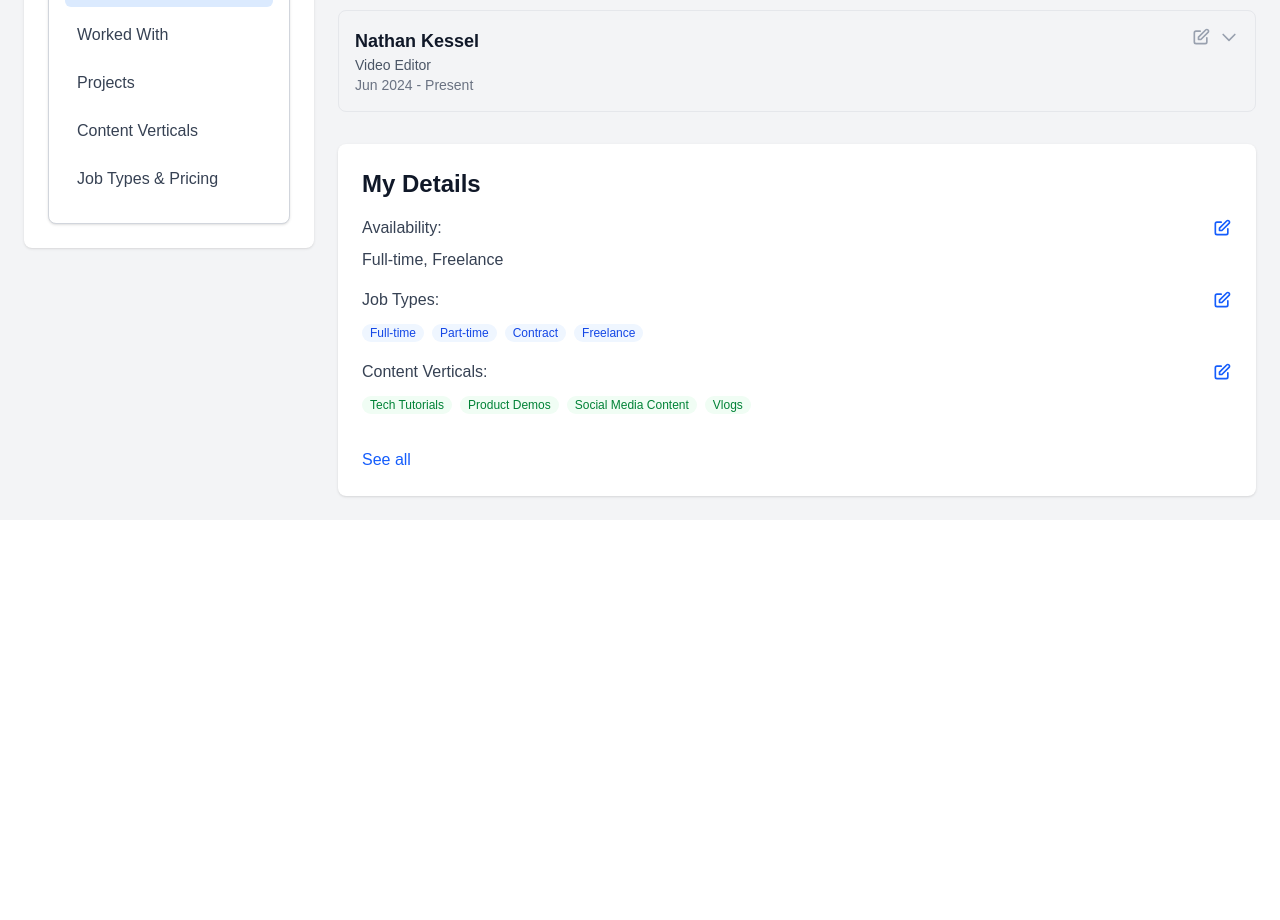
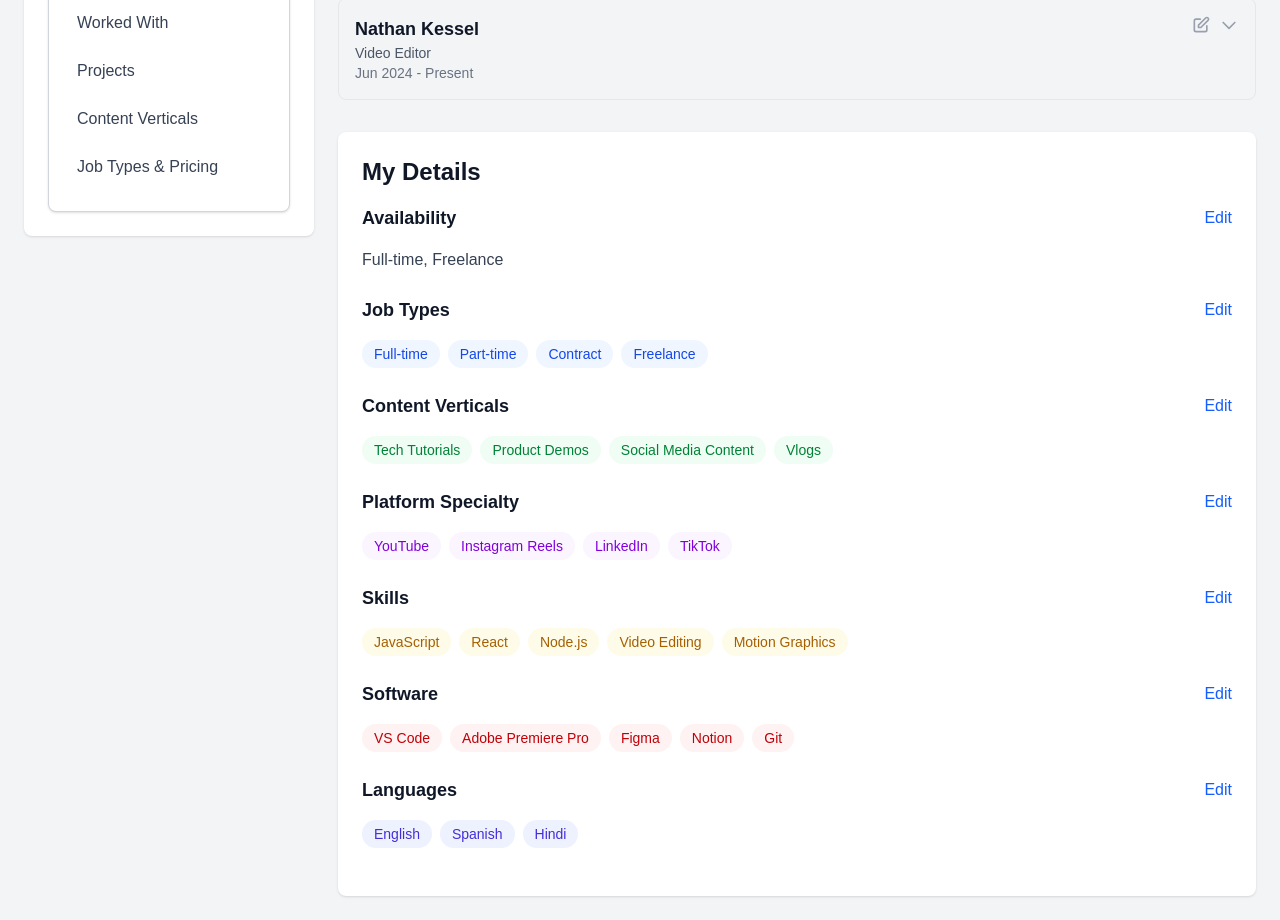
Before and after one commit to yeshu10/rosterprofile, a Next.js app: page /profile/1 in a window 1280 px wide. Shown: the part 620-1540 px from the top of the page. Before the commit the page ends 1140 px from the top, so only its background shows below. Built offline with nearby package versions, Linux system fonts and the light colour scheme.

Commit message:
fixed ui

```diff
--- a/src/app/layout.tsx
+++ b/src/app/layout.tsx
@@ -1,38 +1,6 @@
-// import type { Metadata } from "next";
-// import { Inter } from "next/font/google";
-// import "./globals.css";
-// import { ThemeProvider } from "@/context/ThemeContext";
-// import Navbar from "@/components/Navbar";
-
-// const inter = Inter({ subsets: ["latin"] });
-
-// export const metadata: Metadata = {
-//   title: "Roster Profile",
-//   description: "Generated by create next app",
-// };
-
-// export default function RootLayout({
-//   children,
-// }: Readonly<{
-//   children: React.ReactNode;
-// }>) {
-//   return (
-//     <html lang="en">
-//       <body className={inter.className}>
-//         <ThemeProvider>
-//           <Navbar />
-//           <main className="min-h-screen bg-gray-100 dark:bg-gray-900 text-gray-900 dark:text-gray-100 transition-colors duration-300">
-//             {children}
-//           </main>
-//         </ThemeProvider>
-//       </body>
-//     </html>
-//   );
-// }
 import type { Metadata } from "next";
 import { Inter } from "next/font/google";
 import "./globals.css";
-import { ThemeProvider } from "@/context/ThemeContext";
 import Navbar from "@/components/Navbar";
 
 const inter = Inter({ subsets: ["latin"] });
@@ -50,12 +18,10 @@ export default function RootLayout({
   return (
     <html lang="en" className={inter.className}>
       <body>
-        <ThemeProvider>
-          <Navbar />
-          <main className="min-h-screen bg-gray-100 dark:bg-gray-900 text-gray-900 dark:text-gray-100 transition-colors duration-300">
-            {children}
-          </main>
-        </ThemeProvider>
+        <Navbar />
+        <main className="min-h-screen bg-gray-100 text-gray-900">
+          {children}
+        </main>
       </body>
     </html>
   );
--- a/src/app/submit/page.tsx
+++ b/src/app/submit/page.tsx
@@ -1,25 +1,15 @@
 "use client";
 
-import { useState, FormEvent, useEffect } from "react";
+import { useState, FormEvent } from "react";
 import { useRouter } from "next/navigation";
 import { PortfolioParseResponse, ProfileCreateResponse } from "@/types";
-import { useTheme } from '@/context/ThemeContext';
 
-// Assuming the parse endpoint returns data like { success: boolean, data?: ExtractedData }
-// Assuming the create endpoint returns data like { success: boolean, username?: string, message?: string }
 
 export default function SubmitPortfolio() {
   const [url, setUrl] = useState("");
   const [loading, setLoading] = useState(false);
   const [error, setError] = useState("");
   const router = useRouter();
-  const { theme } = useTheme();
-
-  useEffect(() => {
-    console.log('Current theme from useTheme:', theme);
-    const htmlElement = document.documentElement;
-    console.log('HTML element has dark class:', htmlElement.classList.contains('dark'));
-  }, [theme]);
 
   const handleSubmit = async (e: FormEvent<HTMLFormElement>) => {
     e.preventDefault();
--- a/src/components/ProfileAbout.tsx
+++ b/src/components/ProfileAbout.tsx
@@ -3,19 +3,22 @@
 import type { BasicInfo } from '@/types';
 
 interface ProfileAboutProps {
-  basicInfo: BasicInfo;
+  basicInfo: {
+    intro: string;
+    aboutMe?: string;
+  };
 }
 
 export default function ProfileAbout({ basicInfo }: ProfileAboutProps) {
   const { intro, aboutMe } = basicInfo;
 
   return (
-    <div id="about" className="bg-white text-gray-900 dark:bg-gray-800 dark:text-gray-100 rounded-lg shadow p-6 transition-colors duration-300">
-      {/* About Me */}
-      <h2 className="text-2xl font-bold text-gray-900 dark:text-white mb-4">About Me</h2>
-      <p className="text-gray-700 dark:text-gray-300 mb-4">{intro}</p>
-      {aboutMe && <p className="text-gray-700 dark:text-gray-300 mb-6">{aboutMe}</p>}
-
+    <div id="about" className="bg-white text-gray-900 rounded-lg shadow p-6">
+      <div className="space-y-4">
+        <h2 className="text-2xl font-bold text-gray-900 mb-4">About Me</h2>
+        <p className="text-gray-700 mb-4">{intro}</p>
+        {aboutMe && <p className="text-gray-700 mb-6">{aboutMe}</p>}
       </div>
+    </div>
   );
 }
--- a/src/components/ProfileDetails.tsx
+++ b/src/components/ProfileDetails.tsx
@@ -102,64 +102,112 @@ export default function ProfileDetails({ myDetails, onUpdateDetails }: ProfileDe
     setShowAllDetails(prev => !prev);
   };
 
-  const handleAddItem = (type: string, value: string) => {
-    if (value.trim() && onUpdateDetails) {
-      const updatedDetails = { ...myDetails };
-      switch (type) {
-        case 'jobType':
-          updatedDetails.jobTypes = [...(myDetails.jobTypes || []), value.trim()];
-          setNewJobType('');
-          break;
-        case 'content':
-          updatedDetails.contentVerticals = [...(myDetails.contentVerticals || []), value.trim()];
-          setNewContent('');
-          break;
-        case 'platform':
-          updatedDetails.platformSpecialty = [...(myDetails.platformSpecialty || []), value.trim()];
-          setNewPlatform('');
-          break;
-        case 'skill':
-          updatedDetails.skills = [...(myDetails.skills || []), value.trim()];
-          setNewSkill('');
-          break;
-        case 'software':
-          updatedDetails.software = [...(myDetails.software || []), value.trim()];
-          setNewSoftware('');
-          break;
-        case 'language':
-          updatedDetails.languages = [...(myDetails.languages || []), value.trim()];
-          setNewLanguage('');
-          break;
-      }
+  const handleAddJobType = (item: string) => {
+    if (!onUpdateDetails) return;
+    const updatedDetails = {
+      ...myDetails,
+      jobTypes: [...myDetails.jobTypes, item]
+    };
     onUpdateDetails(updatedDetails);
-    }
   };
 
-  const handleRemoveItem = (type: string, valueToRemove: string) => {
-    if (onUpdateDetails) {
-      const updatedDetails = { ...myDetails };
-      switch (type) {
-        case 'jobType':
-          updatedDetails.jobTypes = (myDetails.jobTypes || []).filter(item => item !== valueToRemove);
-          break;
-        case 'content':
-          updatedDetails.contentVerticals = (myDetails.contentVerticals || []).filter(item => item !== valueToRemove);
-          break;
-        case 'platform':
-          updatedDetails.platformSpecialty = (myDetails.platformSpecialty || []).filter(item => item !== valueToRemove);
-          break;
-        case 'skill':
-          updatedDetails.skills = (myDetails.skills || []).filter(item => item !== valueToRemove);
-          break;
-        case 'software':
-          updatedDetails.software = (myDetails.software || []).filter(item => item !== valueToRemove);
-          break;
-        case 'language':
-          updatedDetails.languages = (myDetails.languages || []).filter(item => item !== valueToRemove);
-          break;
-      }
+  const handleRemoveJobType = (index: number) => {
+    if (!onUpdateDetails) return;
+    const updatedDetails = {
+      ...myDetails,
+      jobTypes: myDetails.jobTypes.filter((_, i) => i !== index)
+    };
     onUpdateDetails(updatedDetails);
-    }
+  };
+
+  const handleAddContent = (item: string) => {
+    if (!onUpdateDetails) return;
+    const updatedDetails = {
+      ...myDetails,
+      contentVerticals: [...myDetails.contentVerticals, item]
+    };
+    onUpdateDetails(updatedDetails);
+  };
+
+  const handleRemoveContent = (index: number) => {
+    if (!onUpdateDetails) return;
+    const updatedDetails = {
+      ...myDetails,
+      contentVerticals: myDetails.contentVerticals.filter((_, i) => i !== index)
+    };
+    onUpdateDetails(updatedDetails);
+  };
+
+  const handleAddPlatform = (item: string) => {
+    if (!onUpdateDetails) return;
+    const updatedDetails = {
+      ...myDetails,
+      platformSpecialty: [...myDetails.platformSpecialty, item]
+    };
+    onUpdateDetails(updatedDetails);
+  };
+
+  const handleRemovePlatform = (index: number) => {
+    if (!onUpdateDetails) return;
+    const updatedDetails = {
+      ...myDetails,
+      platformSpecialty: myDetails.platformSpecialty.filter((_, i) => i !== index)
+    };
+    onUpdateDetails(updatedDetails);
+  };
+
+  const handleAddSkill = (item: string) => {
+    if (!onUpdateDetails) return;
+    const updatedDetails = {
+      ...myDetails,
+      skills: [...myDetails.skills, item]
+    };
+    onUpdateDetails(updatedDetails);
+  };
+
+  const handleRemoveSkill = (index: number) => {
+    if (!onUpdateDetails) return;
+    const updatedDetails = {
+      ...myDetails,
+      skills: myDetails.skills.filter((_, i) => i !== index)
+    };
+    onUpdateDetails(updatedDetails);
+  };
+
+  const handleAddSoftware = (item: string) => {
+    if (!onUpdateDetails) return;
+    const updatedDetails = {
+      ...myDetails,
+      software: [...myDetails.software, item]
+    };
+    onUpdateDetails(updatedDetails);
+  };
+
+  const handleRemoveSoftware = (index: number) => {
+    if (!onUpdateDetails) return;
+    const updatedDetails = {
+      ...myDetails,
+      software: myDetails.software.filter((_, i) => i !== index)
+    };
+    onUpdateDetails(updatedDetails);
+  };
+
+  const handleAddLanguage = (item: string) => {
+    if (!onUpdateDetails) return;
+    const updatedDetails = {
+      ...myDetails,
+      languages: [...myDetails.languages, item]
+    };
+    onUpdateDetails(updatedDetails);
+  };
+
+  const handleRemoveLanguage = (index: number) => {
+    if (!onUpdateDetails) return;
+    const updatedDetails = {
+      ...myDetails,
+      languages: myDetails.languages.filter((_, i) => i !== index)
+    };
+    onUpdateDetails(updatedDetails);
   };
 
   const handleAvailabilityChange = (value: string) => {
@@ -174,215 +222,216 @@ export default function ProfileDetails({ myDetails, onUpdateDetails }: ProfileDe
 
   const renderEditableSection = (
     title: string,
-    items: string[] | undefined,
+    items: string[],
+    colorClasses: { bg: string; text: string },
+    onAdd: (item: string) => void,
+    onRemove: (index: number) => void,
     isEditing: boolean,
     setIsEditing: (value: boolean) => void,
-    newValue: string,
-    setNewValue: (value: string) => void,
-    type: string,
-    ref: React.RefObject<HTMLDivElement | null>,
-    bgColor: string,
-    textColor: string
+    newItem: string,
+    setNewItem: (value: string) => void,
+    ref: React.RefObject<HTMLDivElement | null>
   ) => {
-    if (!items || items.length === 0) return null;
-
     return (
-      <div ref={ref}>
-        <div className="flex justify-between items-center mb-2">
-          <span className="font-medium">{title}:</span>
+      <div className="mb-6">
+        <div className="flex items-center justify-between mb-4">
+          <h3 className="text-lg font-semibold text-gray-900">{title}</h3>
           <button
             onClick={() => setIsEditing(!isEditing)}
-            className="text-blue-600 dark:text-blue-400 hover:text-blue-800 dark:hover:text-blue-300"
+            className="text-blue-600 hover:text-blue-800"
           >
-            <svg xmlns="http://www.w3.org/2000/svg" className="h-5 w-5" fill="none" viewBox="0 0 24 24" stroke="currentColor">
-              <path strokeLinecap="round" strokeLinejoin="round" strokeWidth={2} d="M11 5H6a2 2 0 00-2 2v11a2 2 0 002 2h11a2 2 0 002-2v-5m-1.414-9.414a2 2 0 112.828 2.828L11.828 15H9v-2.828l8.586-8.586z" />
-            </svg>
+            {isEditing ? 'Done' : 'Edit'}
           </button>
         </div>
-        <div className="flex flex-wrap gap-2">
-          {items.map(item => (
-            <div key={item} className="relative group">
-              <span className={`${bgColor} ${textColor} text-xs font-medium px-2 py-0.5 rounded-full`}>
+        <div ref={ref} className="flex flex-wrap gap-2">
+          {items.map((item, index) => (
+            <div
+              key={index}
+              className={`${colorClasses.bg} ${colorClasses.text} px-3 py-1 rounded-full text-sm flex items-center group`}
+            >
               {item}
-              </span>
               {isEditing && (
                 <button
-                  onClick={() => handleRemoveItem(type, item)}
-                  className="absolute -top-1 -right-1 bg-gray-200 text-gray-600 rounded-full p-0.5 opacity-0 group-hover:opacity-100 transition-opacity hover:bg-gray-300 dark:bg-gray-700 dark:text-gray-300 dark:hover:bg-gray-600"
+                  onClick={() => onRemove(index)}
+                  className="ml-2 text-gray-600 hover:text-gray-800 transition-opacity hover:bg-gray-300"
                 >
-                  <svg xmlns="http://www.w3.org/2000/svg" className="h-3 w-3" fill="none" viewBox="0 0 24 24" stroke="currentColor">
-                    <path strokeLinecap="round" strokeLinejoin="round" strokeWidth={2} d="M6 18L18 6M6 6l12 12" />
-                  </svg>
+                  ×
                 </button>
               )}
             </div>
           ))}
-        </div>
           {isEditing && (
-          <div className="mt-2 flex gap-2">
+            <div className="flex items-center gap-2">
               <input
                 type="text"
-              value={newValue}
-              onChange={(e) => setNewValue(e.target.value)}
+                value={newItem}
+                onChange={(e) => setNewItem(e.target.value)}
                 onKeyDown={(e) => {
                   if (e.key === 'Enter') {
                     e.preventDefault();
-                  handleAddItem(type, newValue);
+                    if (newItem.trim()) {
+                      onAdd(newItem.trim());
+                      setNewItem('');
+                    }
                   }
                 }}
-              placeholder={`Add new ${title.toLowerCase()}`}
-              className="flex-grow max-w-xs rounded-full border-gray-300 dark:border-gray-600 shadow-sm focus:border-blue-500 focus:ring-blue-500 dark:bg-gray-700 dark:text-white text-sm"
+                placeholder={`Add ${title.toLowerCase()}`}
+                className="flex-grow max-w-xs rounded-full border-gray-300 shadow-sm focus:border-blue-500 focus:ring-blue-500 text-sm"
               />
               <button
-              onClick={() => handleAddItem(type, newValue)}
-              className="inline-flex items-center px-3 py-1.5 border border-transparent text-sm leading-4 font-medium rounded-full text-white bg-blue-600 hover:bg-blue-700 focus:outline-none focus:ring-2 focus:ring-offset-2 focus:ring-blue-500"
+                onClick={() => {
+                  if (newItem.trim()) {
+                    onAdd(newItem.trim());
+                    setNewItem('');
+                  }
+                }}
+                className="bg-blue-500 text-white px-3 py-1.5 rounded-full hover:bg-blue-600 transition-colors"
               >
-              <svg xmlns="http://www.w3.org/2000/svg" className="h-4 w-4 mr-1" fill="none" viewBox="0 0 24 24" stroke="currentColor">
-                <path strokeLinecap="round" strokeLinejoin="round" strokeWidth={2} d="M12 4v16m8-8H4" />
-              </svg>
-              Add
+                +
               </button>
             </div>
           )}
+        </div>
       </div>
     );
   };
 
   return (
-    <div id="details" className="mt-8 bg-white text-gray-900 dark:bg-gray-800 dark:text-gray-100 rounded-lg shadow p-6 transition-colors duration-300">
-      <h2 className="text-2xl font-bold text-gray-900 dark:text-white mb-4">My Details</h2>
-      {myDetails && (
-        <div className="space-y-4 text-gray-700 dark:text-gray-300">
+    <div id="details" className="mt-8 bg-white text-gray-900 rounded-lg shadow p-6">
+      <h2 className="text-2xl font-bold text-gray-900 mb-4">My Details</h2>
+      <div className="space-y-4 text-gray-700">
         {/* Availability */}
-          <div ref={availabilityRef} className="relative">
-            <div className="flex justify-between items-center mb-2">
-              <span className="font-medium">Availability:</span>
+        <div className="mb-6">
+          <div className="flex items-center justify-between mb-4">
+            <h3 className="text-lg font-semibold text-gray-900">Availability</h3>
             <button
               onClick={() => setIsEditingAvailability(!isEditingAvailability)}
-                className="text-blue-600 dark:text-blue-400 hover:text-blue-800 dark:hover:text-blue-300"
+              className="text-blue-600 hover:text-blue-800"
             >
-                <svg xmlns="http://www.w3.org/2000/svg" className="h-5 w-5" fill="none" viewBox="0 0 24 24" stroke="currentColor">
-                  <path strokeLinecap="round" strokeLinejoin="round" strokeWidth={2} d="M11 5H6a2 2 0 00-2 2v11a2 2 0 002 2h11a2 2 0 002-2v-5m-1.414-9.414a2 2 0 112.828 2.828L11.828 15H9v-2.828l8.586-8.586z" />
-                </svg>
+              {isEditingAvailability ? 'Done' : 'Edit'}
             </button>
           </div>
-            {!isEditingAvailability ? (
-              <p>{myDetails.availability}</p>
-            ) : (
-              <div className="relative">
+          <div ref={availabilityRef} className="relative">
+            {isEditingAvailability ? (
               <select
                 value={myDetails.availability}
                 onChange={(e) => handleAvailabilityChange(e.target.value)}
-                  className="w-64 rounded-lg border-gray-300 dark:border-gray-600 shadow-sm focus:border-blue-500 focus:ring-blue-500 dark:bg-gray-700 dark:text-white text-sm"
+                className="w-64 rounded-lg border-gray-300 shadow-sm focus:border-blue-500 focus:ring-blue-500 text-sm"
               >
-                  {AVAILABILITY_OPTIONS.map(option => (
+                {AVAILABILITY_OPTIONS.map((option) => (
                   <option key={option} value={option}>
                     {option}
                   </option>
                 ))}
               </select>
+            ) : (
+              <div className="text-gray-700">{myDetails.availability}</div>
+            )}
           </div>
-            )}
         </div>
 
         {/* Job Types */}
         {renderEditableSection(
           'Job Types',
           myDetails.jobTypes,
+          {
+            bg: 'bg-blue-50',
+            text: 'text-blue-700'
+          },
+          handleAddJobType,
+          handleRemoveJobType,
           isEditingJobTypes,
           setIsEditingJobTypes,
           newJobType,
           setNewJobType,
-            'jobType',
-            jobTypesRef,
-            'bg-blue-50 text-blue-700 dark:bg-blue-900/30 dark:text-blue-300',
-            'text-blue-700 dark:text-blue-300'
+          jobTypesRef
         )}
 
         {/* Content Verticals */}
         {renderEditableSection(
           'Content Verticals',
           myDetails.contentVerticals,
+          {
+            bg: 'bg-green-50',
+            text: 'text-green-700'
+          },
+          handleAddContent,
+          handleRemoveContent,
           isEditingContent,
           setIsEditingContent,
           newContent,
           setNewContent,
-            'content',
-            contentRef,
-            'bg-green-50 text-green-700 dark:bg-green-900/30 dark:text-green-300',
-            'text-green-700 dark:text-green-300'
+          contentRef
         )}
 
-          {/* Collapsible details */}
-          {showAllDetails && (
-            <div className="space-y-4">
         {/* Platform Specialty */}
         {renderEditableSection(
           'Platform Specialty',
           myDetails.platformSpecialty,
+          {
+            bg: 'bg-purple-50',
+            text: 'text-purple-700'
+          },
+          handleAddPlatform,
+          handleRemovePlatform,
           isEditingPlatform,
           setIsEditingPlatform,
           newPlatform,
           setNewPlatform,
-                'platform',
-                platformRef,
-                'bg-purple-50 text-purple-700 dark:bg-purple-900/30 dark:text-purple-300',
-                'text-purple-700 dark:text-purple-300'
+          platformRef
         )}
 
         {/* Skills */}
         {renderEditableSection(
           'Skills',
           myDetails.skills,
+          {
+            bg: 'bg-yellow-50',
+            text: 'text-yellow-700'
+          },
+          handleAddSkill,
+          handleRemoveSkill,
           isEditingSkills,
           setIsEditingSkills,
           newSkill,
           setNewSkill,
-                'skill',
-                skillsRef,
-                'bg-yellow-50 text-yellow-700 dark:bg-yellow-900/30 dark:text-yellow-300',
-                'text-yellow-700 dark:text-yellow-300'
+          skillsRef
         )}
 
         {/* Software */}
         {renderEditableSection(
-                'Softwares',
+          'Software',
           myDetails.software,
+          {
+            bg: 'bg-red-50',
+            text: 'text-red-700'
+          },
+          handleAddSoftware,
+          handleRemoveSoftware,
           isEditingSoftware,
           setIsEditingSoftware,
           newSoftware,
           setNewSoftware,
-                'software',
-                softwareRef,
-                'bg-red-50 text-red-700 dark:bg-red-900/30 dark:text-red-300',
-                'text-red-700 dark:text-red-300'
+          softwareRef
         )}
 
         {/* Languages */}
         {renderEditableSection(
           'Languages',
           myDetails.languages,
+          {
+            bg: 'bg-indigo-50',
+            text: 'text-indigo-700'
+          },
+          handleAddLanguage,
+          handleRemoveLanguage,
           isEditingLanguages,
           setIsEditingLanguages,
           newLanguage,
           setNewLanguage,
-                'language',
-                languagesRef,
-                'bg-indigo-50 text-indigo-700 dark:bg-indigo-900/30 dark:text-indigo-300',
-                'text-indigo-700 dark:text-indigo-300'
+          languagesRef
         )}
       </div>
-          )}
-
-          {/* Toggle button */}
-          <button
-            onClick={toggleShowAllDetails}
-            className="text-blue-600 dark:text-blue-400 hover:underline mt-4"
-          >
-            {showAllDetails ? 'Show less' : 'See all'}
-          </button>
-        </div>
-      )}
     </div>
   );
 }
--- a/src/context/ThemeContext.tsx
+++ /dev/null
@@ -1,58 +0,0 @@
-"use client";
-
-import React, { createContext, useState, useContext, useEffect } from "react";
-
-interface ThemeContextType {
-  theme: "light" | "dark";
-  toggleTheme: () => void;
-}
-
-const ThemeContext = createContext<ThemeContextType | undefined>(undefined);
-
-export const ThemeProvider: React.FC<{ children: React.ReactNode }> = ({ children }) => {
-  const [theme, setTheme] = useState<"light" | "dark">(() => {
-    if (typeof window !== "undefined") {
-      const storedTheme = localStorage.getItem("theme") as "light" | "dark" | null;
-      if (storedTheme) return storedTheme;
-    }
-    return "light";
-  });
-
-  // Ensure the 'dark' class is applied/removed when theme changes
-  useEffect(() => {
-    console.log(`Applying theme: ${theme}`);
-    const root = document.documentElement;
-
-    // Explicitly remove and then add the class
-    root.classList.remove("light", "dark"); // Remove both just in case
-
-    if (theme === "dark") {
-      root.classList.add("dark");
-    } else {
-      // Optionally add 'light' class, though Tailwind doesn't require it for light mode
-      // root.classList.add("light");
-    }
-
-    console.log(`HTML element now has dark class: ${root.classList.contains('dark')}`); // Log after modification
-
-    localStorage.setItem("theme", theme);
-  }, [theme]);
-
-  const toggleTheme = () => {
-    setTheme((prev) => (prev === "light" ? "dark" : "light"));
-  };
-
-  return (
-    <ThemeContext.Provider value={{ theme, toggleTheme }}>
-      {children}
-    </ThemeContext.Provider>
-  );
-};
-
-export const useTheme = () => {
-  const context = useContext(ThemeContext);
-  if (!context) {
-    throw new Error("useTheme must be used within a ThemeProvider");
-  }
-  return context;
-};
--- a/src/types/index.ts
+++ b/src/types/index.ts
@@ -5,6 +5,7 @@ export interface BasicInfo {
   aboutMe: string;
   location: string;
   email: string;
+  profileImage?: string;
   socialLinks: {
     github?: string;
     linkedin?: string;
--- a/tailwind.config.js
+++ b/tailwind.config.js
@@ -1,11 +1,10 @@
 /** @type {import('tailwindcss').Config} */
 module.exports = {
-  darkMode: 'class', // Enable dark mode based on the presence of the 'dark' class
   content: [
     './app/**/*.{js,ts,jsx,tsx,mdx}',
     './pages/**/*.{js,ts,jsx,tsx,mdx}',
     './components/**/*.{js,ts,jsx,tsx,mdx}',
-    './src/**/*.{js,ts,jsx,tsx,mdx}', // Ensure this covers your source files
+    './src/**/*.{js,ts,jsx,tsx,mdx}',
   ],
   theme: {
     extend: {},
```
Also changed, not shown: src/components/Navbar.tsx (+2 -12 lines), src/components/ProfileSidebar.tsx (+13 -1 lines). Lines whose indentation alone changed are shown as unchanged.
